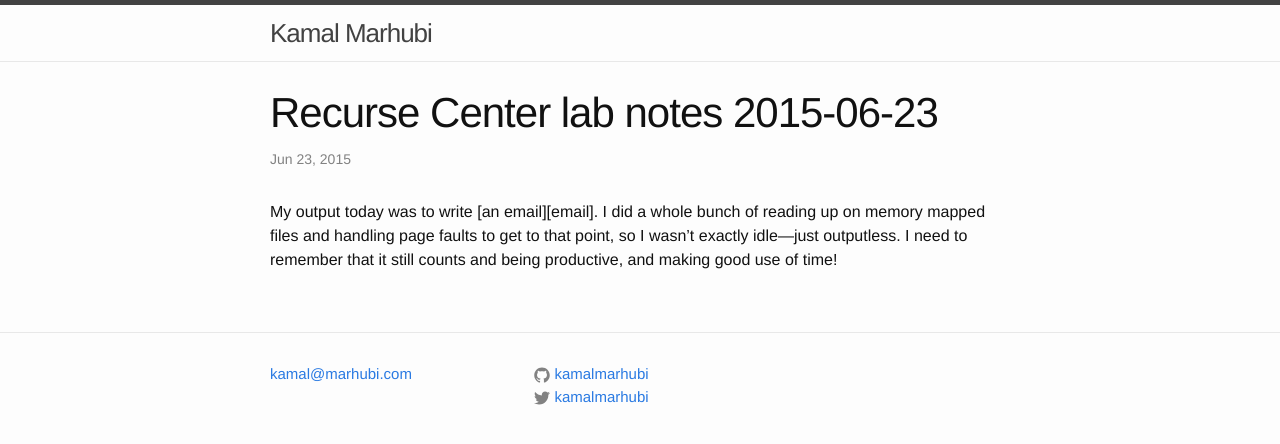
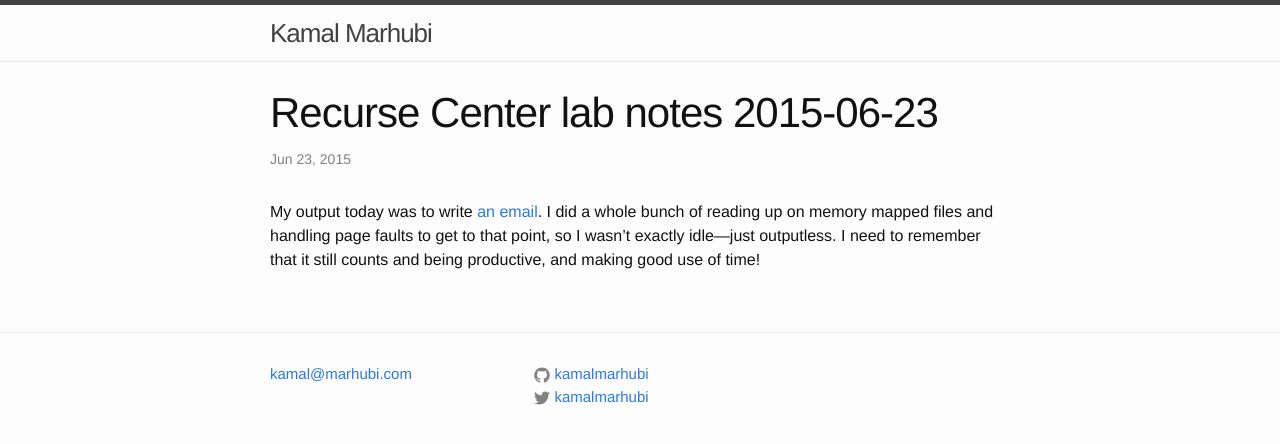
Before and after one commit to kamalmarhubi/website, a Jekyll site: the page built from _posts/2015-06-23-recurse-center-lab-notes-2015-06-23.markdown, in a window 1280 px wide. Shown: the top 444 px of the page. Built offline with Jekyll 4.4.1, drawn with Linux system fonts in a browser that asks for light colours; part of the change alters nothing that is shown.

```diff
--- a/_posts/2015-06-23-recurse-center-lab-notes-2015-06-23.markdown
+++ b/_posts/2015-06-23-recurse-center-lab-notes-2015-06-23.markdown
@@ -8,3 +8,5 @@ My output today was to write [an email][email]. I did a whole bunch of reading
 up on memory mapped files and handling page faults to get to that point, so I
 wasn't exactly idle—just outputless. I need to remember that it still counts
 and being productive, and making good use of time!
+
+[email]: https://groups.google.com/d/msg/capnproto/kLQOsxjkjxM/ngbJYer52OwJ
```
